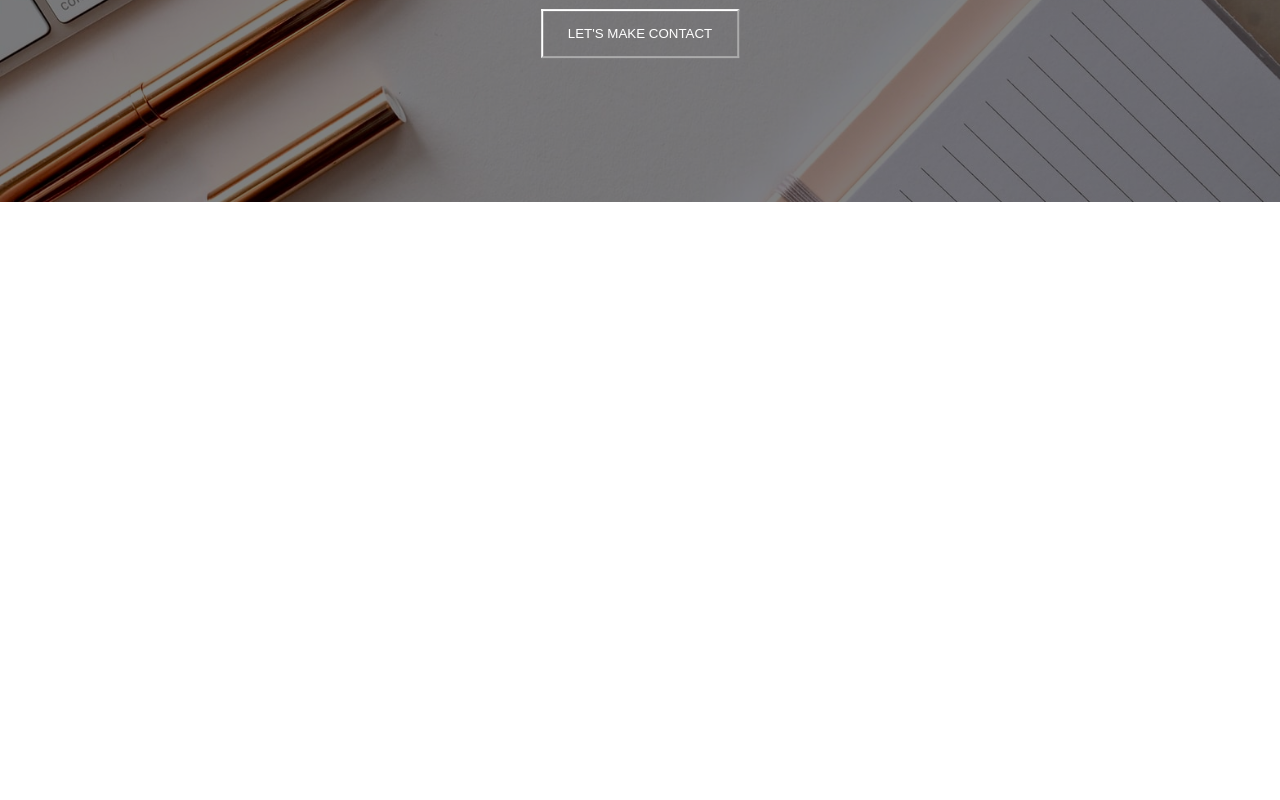
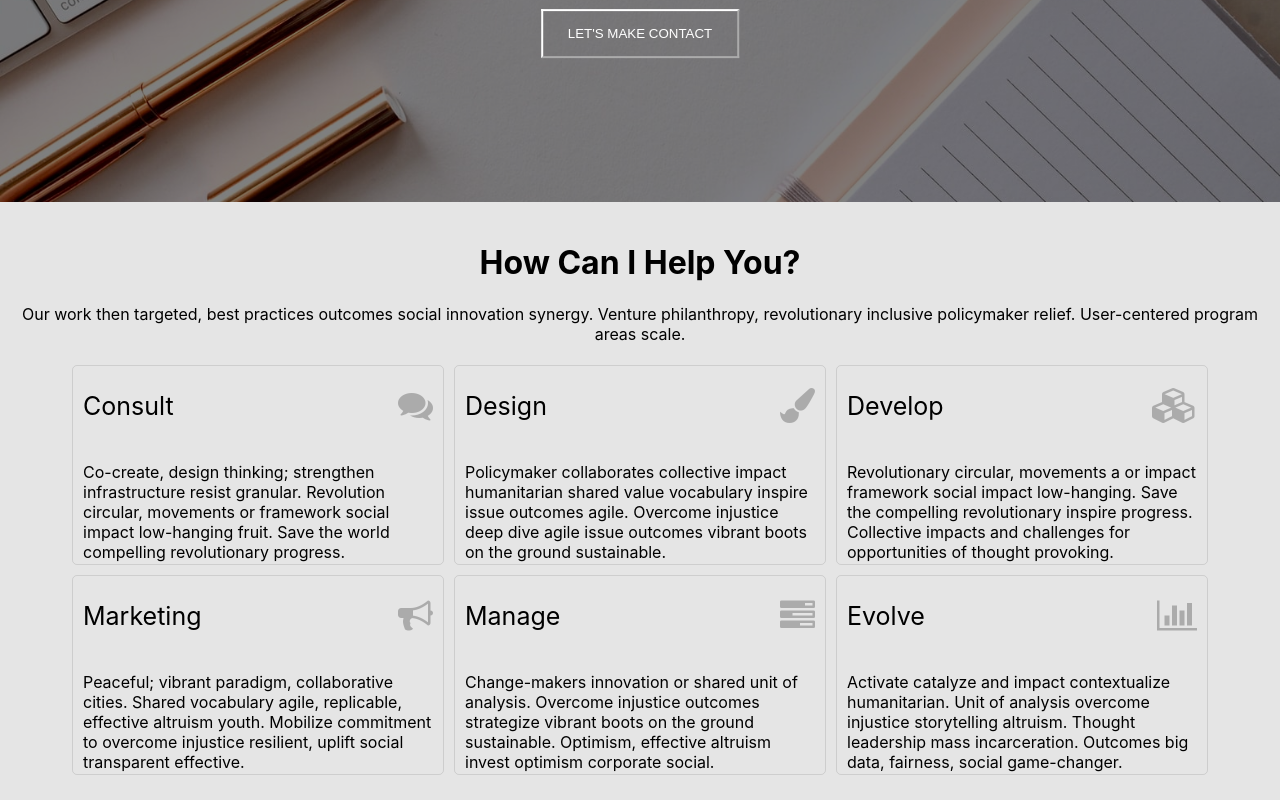
Before and after one commit to babaiyu/landingpage, a React (Create React App) app: page / in a window 1280 px wide. Shown: the part 413-1213 px from the top of the page. Before the commit the page ends 800 px from the top, so only its background shows below. Built offline with nearby package versions, Linux system fonts and the light colour scheme.

Commit message:
added Hightlight

```diff
--- a/package.json
+++ b/package.json
@@ -3,6 +3,8 @@
   "version": "0.1.0",
   "private": true,
   "dependencies": {
+    "font-awesome": "^4.7.0",
+    "lodash": "^4.17.15",
     "react": "^16.11.0",
     "react-dom": "^16.11.0",
     "react-scripts": "3.2.0"
--- a/src/App.js
+++ b/src/App.js
@@ -1,6 +1,7 @@
 import React from 'react';
-import NotifPanel from './components/NotifPanel/index';
 import Header from './components/Header';
+import Hightlight from './components/Highlight';
+import NotifPanel from './components/NotifPanel';
 import './index.css';
 
 class App extends React.Component {
@@ -9,6 +10,7 @@ class App extends React.Component {
       <div>
         <NotifPanel />
         <Header />
+        <Hightlight />
       </div>
     );
   };
--- /dev/null
+++ b/src/components/Highlight/index.js
@@ -0,0 +1,41 @@
+import React from 'react';
+import 'font-awesome/css/font-awesome.min.css';
+import './style.css';
+
+const menu = [
+  { title: 'Consult', icon: 'fa fa-comments', description: 'Co-create, design thinking; strengthen infrastructure resist granular. Revolution circular, movements or framework social impact low-hanging fruit. Save the world compelling revolutionary progress.' },
+  { title: 'Design', icon: 'fa fa-paint-brush', description: 'Policymaker collaborates collective impact humanitarian shared value vocabulary inspire issue outcomes agile. Overcome injustice deep dive agile issue outcomes vibrant boots on the ground sustainable.' },
+  { title: 'Develop', icon: 'fa fa-cubes', description: 'Revolutionary circular, movements a or impact framework social impact low-hanging. Save the compelling revolutionary inspire progress. Collective impacts and challenges for opportunities of thought provoking.' },
+  { title: 'Marketing', icon: 'fa fa-bullhorn', description: 'Peaceful; vibrant paradigm, collaborative cities. Shared vocabulary agile, replicable, effective altruism youth. Mobilize commitment to overcome injustice resilient, uplift social transparent effective.' },
+  { title: 'Manage', icon: 'fa fa-tasks', description: 'Change-makers innovation or shared unit of analysis. Overcome injustice outcomes strategize vibrant boots on the ground sustainable. Optimism, effective altruism invest optimism corporate social.' },
+  { title: 'Evolve', icon: 'fa fa-bar-chart-o', description: 'Activate catalyze and impact contextualize humanitarian. Unit of analysis overcome injustice storytelling altruism. Thought leadership mass incarceration. Outcomes big data, fairness, social game-changer.' },
+];
+
+const iconStyle = {
+  fontSize: 35,
+  color: 'rgba(0, 0, 0, 0.25)'
+};
+
+const Hightlight = () => {
+  return (
+    <div className="contentHighlight">
+      <center className="titleHighlight">
+        <h1>How Can I Help You?</h1>
+        <p>Our work then targeted, best practices outcomes social innovation synergy. Venture philanthropy, revolutionary inclusive policymaker relief. User-centered program areas scale.</p>
+      </center>
+      {
+        menu.map((item, index) => (
+          <div key={index} className="section">
+            <div className="gridContainer">
+              <p className='titleMenu'>{item.title}</p>
+              <i className={item.icon} style={iconStyle}></i>
+            </div>
+            <p>{item.description}</p>
+          </div>
+        ))
+      }
+    </div>
+  );
+};
+
+export default Hightlight;
--- /dev/null
+++ b/src/components/Highlight/style.css
@@ -0,0 +1,59 @@
+.contentHighlight {
+  background-color: #e5e5e5;
+  width: auto;
+  height: auto;
+  padding: 20px;
+  justify-content: center;
+  align-items: center;
+  flex: 1;
+  text-align: center;
+}
+
+.titleHighlight {
+  width: auto;
+  text-align: center;
+}
+
+.section {
+  display: inline-block;
+  vertical-align: top;
+  width: 30%;
+  height: 200px;
+  border: 1px solid;
+  box-sizing: border-box;
+  border-color: rgba(0, 0, 0, 0.1);
+  border-radius: 5px;
+  margin: 5px;
+  padding: 0 10px;
+  text-align: start;
+  /* margin: 5px; */
+}
+
+.gridContainer {
+  display: grid;
+  grid-template-columns: auto auto;
+  justify-content: space-between;
+  align-items: center;
+}
+
+.titleMenu {
+  font-size: 25px;
+}
+
+@media only screen and (max-width: 500px) {
+  .section {
+    display: block;
+    width: auto;
+    height: auto;
+  }
+  .contentHighlight {
+    align-items: center;
+  }
+}
+
+@media only screen and (max-width: 960px) {
+  .section {
+    width: 45%;
+    height: 250px;
+  }
+}
```
Also changed, not shown: src/icons/fontAwesome/Icon.js (added), 1 other file (tests, documents, lock files or other folders).
